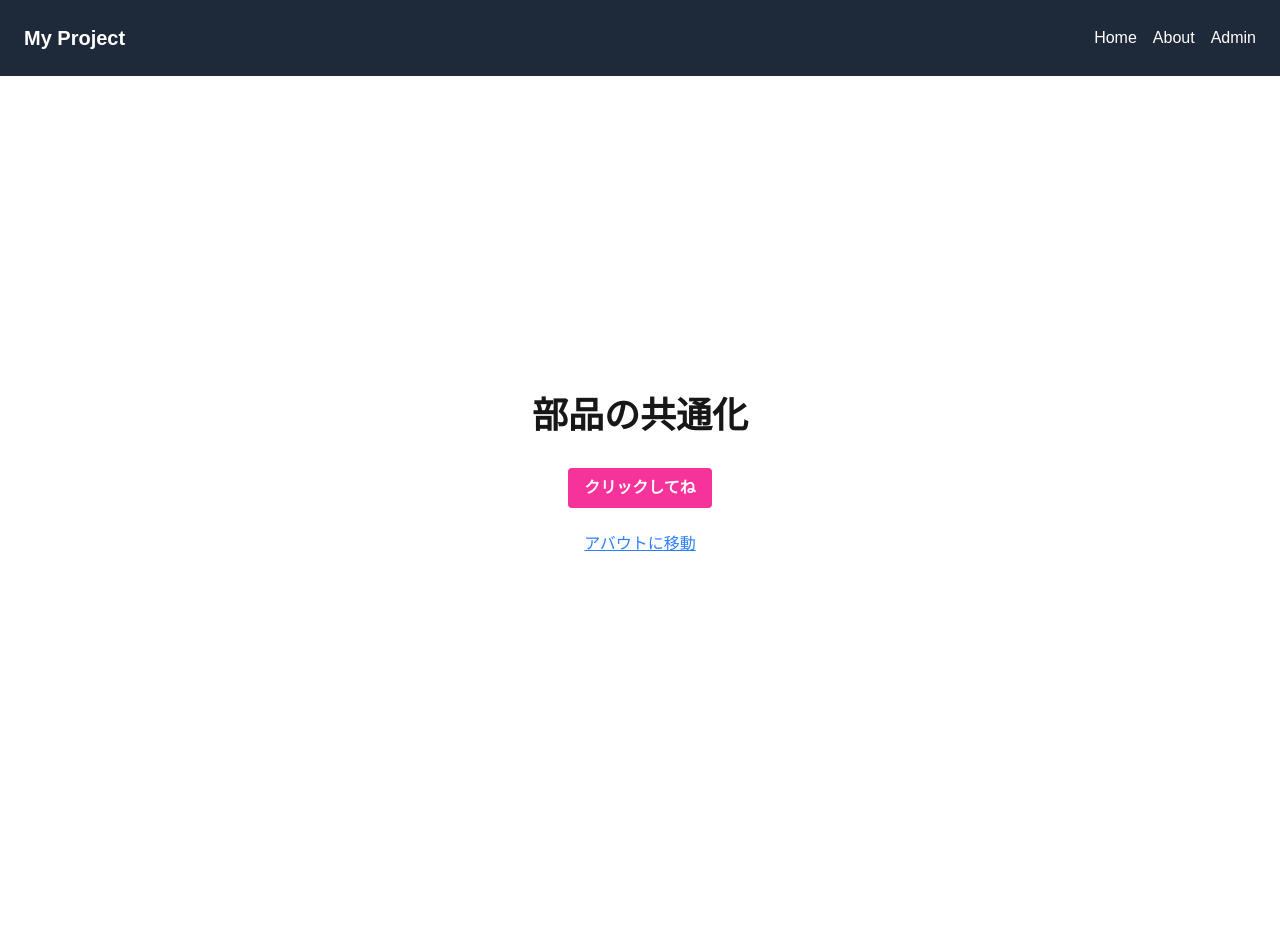
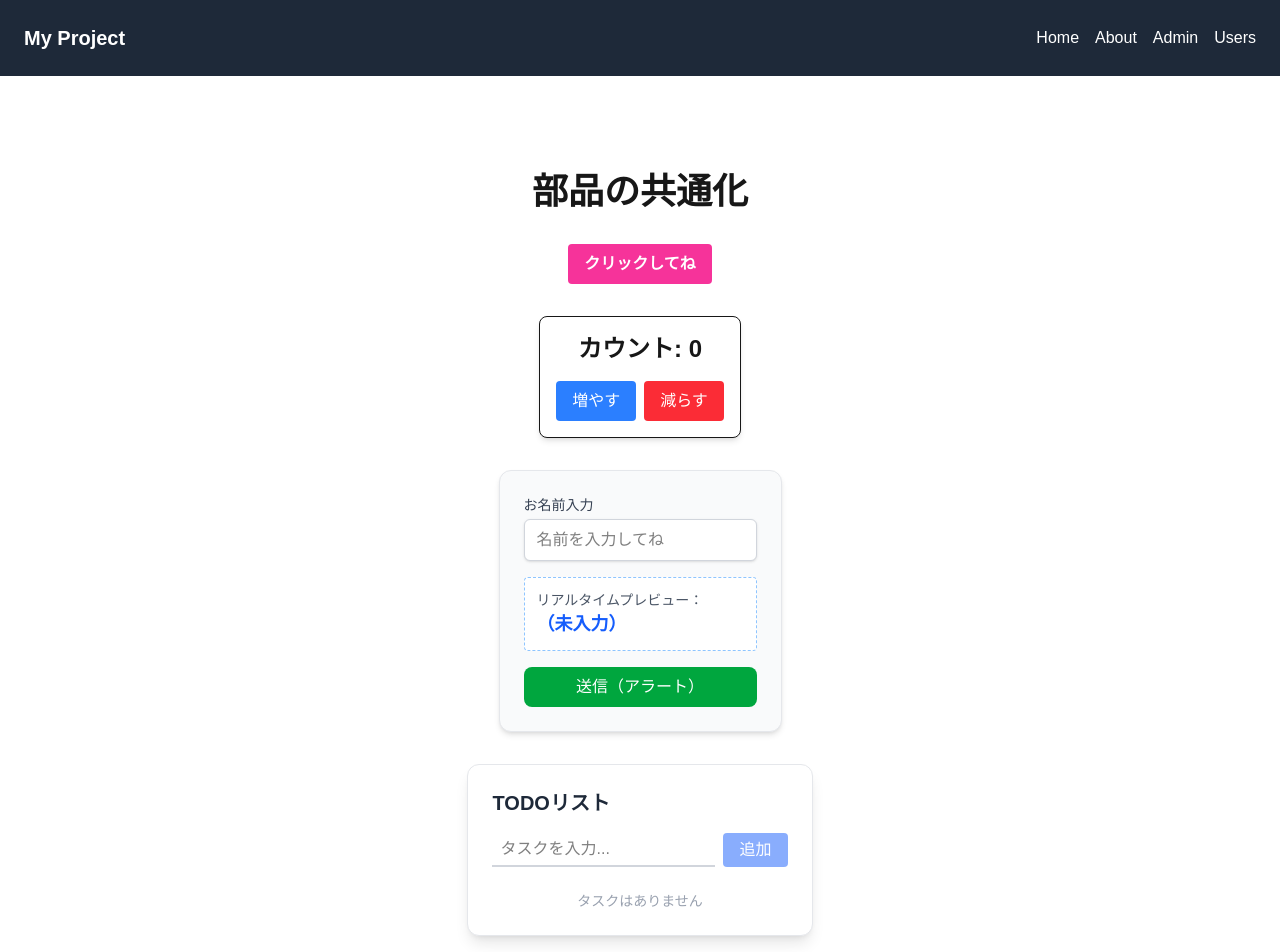
Before and after one commit to giv-dev/training-phase1-next, a Next.js app: page / in a window 1280 px wide. Shown: the top 952 px of the page. Before the commit the page ends 876 px from the top, so only its background shows below. Built offline with nearby package versions, Linux system fonts and the light colour scheme.

Commit message:
feat:add fetch and more

```diff
--- a/src/app/(main)/layout.tsx
+++ b/src/app/(main)/layout.tsx
@@ -1,4 +1,4 @@
-import { Header } from "@/components/main/common/Header";
+import { Header } from "@/components/common/Header";
 import "../globals.css";
 
 export default function RootLayout({
--- a/src/app/(main)/page.tsx
+++ b/src/app/(main)/page.tsx
@@ -1,5 +1,7 @@
-import { CustomButton } from "@/components/main/common/CustomButton";
-import Link from "next/link";
+import { CustomButton } from "@/components/common/CustomButton";
+import { Counter } from "@/components/common/Counter";
+import { SimpleForm } from "@/components/common/SimpleForm";
+import { TodoList } from "@/components/common/TodoList";
 
 export default function Home() {
   return (
@@ -8,9 +10,9 @@ export default function Home() {
       <div className="mt-8">
         <CustomButton label="クリックしてね" color="pink" />
       </div>
-      <div className="mt-6">
-        <Link href="/about" className="text-blue-500 underline">アバウトに移動</Link>
-      </div>
+      <div className="mt-8"><Counter /></div>
+      <div className="mt-8"><SimpleForm /></div>
+      <div className="mt-8"><TodoList /></div>
     </main>
   );
 }
--- /dev/null
+++ b/src/app/(main)/users/page.tsx
@@ -0,0 +1,15 @@
+import { Suspense } from "react";
+import { LoadingSpinner } from "@/components/common/LoadingSpinner";
+import { UserList } from "@/components/common/UserList";
+
+export default async function UsersPage() {
+    return (
+        <main className="p-10">
+            <h1 className="text-2xl font-bold mb-6">ユーザー一覧</h1>
+            {/* データの準備ができるまで LoadingSpinner を表示 */}
+            <Suspense fallback={<LoadingSpinner />}>
+                <UserList />
+            </Suspense>
+        </main>
+    );
+}
--- a/src/app/admin/layout.tsx
+++ b/src/app/admin/layout.tsx
@@ -1,4 +1,4 @@
-import { Header } from "@/components/admin/common/Header";
+import { AdminHeader } from "@/components/common/AdminHeader";
 import "../globals.css";
 
 export default function RootLayout({
@@ -9,7 +9,7 @@ export default function RootLayout({
   return (
     <html lang="ja">
       <body>
-        <Header />
+        <AdminHeader />
         {children}
       </body>
     </html>
--- a/src/components/main/common/Header.tsx
+++ b/src/components/common/AdminHeader.tsx
@@ -1,13 +1,11 @@
 import Link from "next/link";
 
-export const Header = () => {
+export const AdminHeader = () => {
   return (
     <header className="flex justify-between items-center p-6 bg-gray-800 text-white">
-      <h1 className="text-xl font-bold">My Project</h1>
+      <h1 className="text-xl font-bold">Admin</h1>
       <nav className="space-x-4">
         <Link href="/" className="hover:text-gray-300">Home</Link>
-        <Link href="/about" className="hover:text-gray-300">About</Link>
-        <Link href="/admin" className="hover:text-gray-300">Admin</Link>
       </nav>
     </header>
   );
--- /dev/null
+++ b/src/components/common/Counter.tsx
@@ -0,0 +1,27 @@
+"use client";
+
+import { useState } from "react";
+
+export const Counter = () => {
+  const [count, setCount] = useState(0);
+
+  return (
+    <div className="p-4 border rounded-lg shadow-md bg-white text-center">
+      <p className="text-2xl font-bold mb-4">カウント: {count}</p>
+      <div className="flex gap-2 justify-center">
+        <button
+          onClick={() => setCount(count + 1)}
+          className="bg-blue-500 text-white px-4 py-2 rounded hover:bg-blue-600"
+        >
+          増やす
+        </button>
+        <button
+          onClick={() => setCount(count - 1)}
+          className="bg-red-500 text-white px-4 py-2 rounded hover:bg-red-600"
+        >
+          減らす
+        </button>
+      </div>
+    </div>
+  );
+};
--- a/src/components/admin/common/Header.tsx
+++ b/src/components/common/Header.tsx
@@ -3,9 +3,12 @@ import Link from "next/link";
 export const Header = () => {
   return (
     <header className="flex justify-between items-center p-6 bg-gray-800 text-white">
-      <h1 className="text-xl font-bold">Admin</h1>
+      <h1 className="text-xl font-bold">My Project</h1>
       <nav className="space-x-4">
         <Link href="/" className="hover:text-gray-300">Home</Link>
+        <Link href="/about" className="hover:text-gray-300">About</Link>
+        <Link href="/admin" className="hover:text-gray-300">Admin</Link>
+        <Link href="/users" className="hover:text-gray-300">Users</Link>
       </nav>
     </header>
   );
--- /dev/null
+++ b/src/components/common/LoadingSpinner.tsx
@@ -0,0 +1,5 @@
+export const LoadingSpinner = () => (
+  <div className="flex justify-center items-center p-10">
+    <div className="animate-spin h-8 w-8 border-4 border-blue-500 rounded-full border-t-transparent"></div>
+  </div>
+);
--- /dev/null
+++ b/src/components/common/SimpleForm.tsx
@@ -0,0 +1,35 @@
+"use client";
+
+import { useState } from "react";
+
+export const SimpleForm = () => {
+  const [text, setText] = useState("");
+
+  return (
+    <div className="p-6 max-w-sm mx-auto bg-gray-50 rounded-xl shadow-md space-y-4 border border-gray-200">
+      <div>
+        <label className="block text-sm font-medium text-gray-700">お名前入力</label>
+        <input
+          type="text"
+          value={text}
+          onChange={(e) => setText(e.target.value)}
+          placeholder="名前を入力してね"
+          className="mt-1 block w-full px-3 py-2 bg-white border border-gray-300 rounded-md shadow-sm focus:outline-none focus:ring-blue-500 focus:border-blue-500 text-black"
+        />
+      </div>
+      <div className="bg-white p-3 rounded border border-dashed border-blue-300">
+        <p className="text-gray-600 text-sm">リアルタイムプレビュー：</p>
+        <p className="text-lg font-bold text-blue-600">{text || "（未入力）"}</p>
+      </div>
+      <button
+        onClick={() => {
+          alert(`こんにちは、${text}さん！`);
+          setText(""); // 入力をリセット
+        }}
+        className="w-full bg-green-600 text-white py-2 rounded-lg hover:bg-green-700 transition"
+      >
+        送信（アラート）
+      </button>
+    </div>
+  );
+};
--- /dev/null
+++ b/src/components/common/TodoList.tsx
@@ -0,0 +1,53 @@
+"use client";
+
+import { useState } from "react";
+
+export const TodoList = () => {
+    const [todos, setTodos] = useState<{ id: number; text: string }[]>([]);
+    const [inputValue, setInputValue] = useState("");
+
+    const addTodo = () => {
+        if (!inputValue) return;
+        const newTodo = { id: Date.now(), text: inputValue };
+        setTodos([...todos, newTodo]); // スプレッド構文で配列を新しく作る
+        setInputValue("");
+    };
+
+    const deleteTodo = (id: number) => {
+        // 指定したID以外のものを残す（＝削除）
+        setTodos(todos.filter((todo) => todo.id !== id));
+    };
+
+    return (
+        <div className="p-6 max-w-md mx-auto bg-white rounded-xl shadow-lg border border-gray-200">
+            <h2 className="text-xl font-bold mb-4 text-gray-800">TODOリスト</h2>
+
+            <div className="flex gap-2 mb-6">
+                <input
+                    type="text"
+                    value={inputValue}
+                    onChange={(e) => setInputValue(e.target.value)}
+                    className="flex-1 border-b-2 border-gray-300 focus:border-blue-500 outline-none px-2 py-1 text-black"
+                    placeholder="タスクを入力..."
+                    onKeyDown={(e) => e.key === "Enter" && addTodo()}
+                />
+                <button disabled={!inputValue} onClick={addTodo} className={`${inputValue ? "" : "opacity-50"} bg-blue-600 text-white px-4 py-1 rounded hover:bg-blue-700`}>追加</button>
+            </div>
+
+            <ul className="space-y-3">
+                {todos.map((todo) => (
+                    <li key={todo.id} className="flex justify-between items-center bg-gray-50 p-3 rounded border border-gray-100">
+                        <span className="text-gray-700">{todo.text}</span>
+                        <button
+                            onClick={() => deleteTodo(todo.id)}
+                            className="text-red-500 hover:text-red-700 text-sm font-semibold"
+                        >
+                            削除
+                        </button>
+                    </li>
+                ))}
+            </ul>
+            {todos.length === 0 && <p className="text-center text-gray-400 text-sm mt-4">タスクはありません</p>}
+        </div>
+    );
+};
--- /dev/null
+++ b/src/components/common/UserList.tsx
@@ -0,0 +1,23 @@
+// データの型定義
+type User = {
+    id: number;
+    name: string;
+    email: string;
+};
+
+export const UserList = async () => {
+    await new Promise((resolve) => setTimeout(resolve, 3000)); // 3秒待機
+    const response = await fetch("https://jsonplaceholder.typicode.com/users");
+    if (!response.ok) throw new Error("データが取れませんでした");
+    const users = await response.json();
+    return (
+        <ul className="grid grid-cols-1 md:grid-cols-2 lg:grid-cols-3 gap-4">
+            {users.map((user: any) => (
+                <li key={user.id} className="p-4 border rounded shadow hover:bg-gray-50 bg-white">
+                    <h2 className="font-bold text-black">{user.name}</h2>
+                    <p className="text-gray-600 text-sm">{user.email}</p>
+                </li>
+            ))}
+        </ul>
+    )
+}
```
Also changed, not shown: src/components/common/CustomButton.tsx (renamed from src/components/main/common/CustomButton.tsx).
